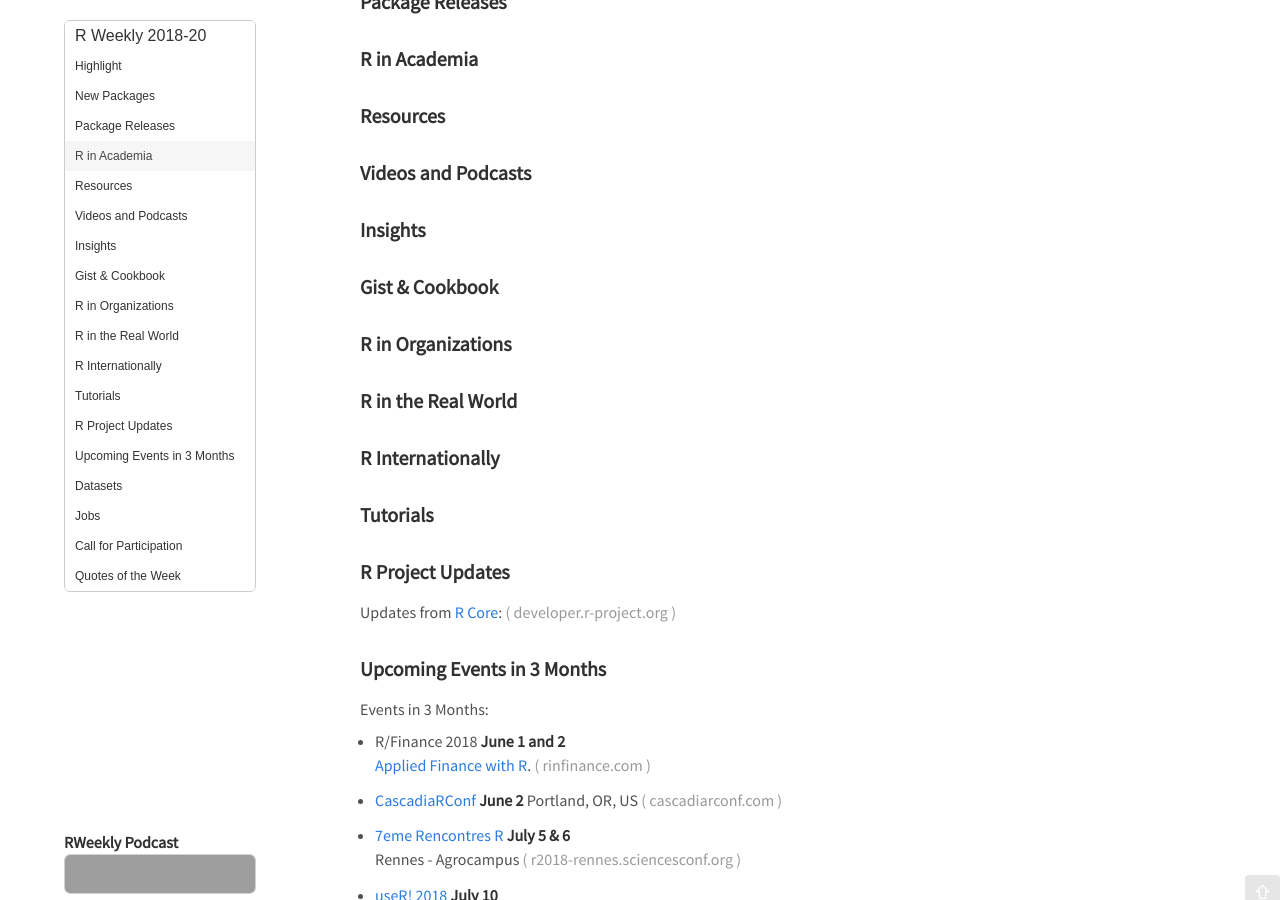
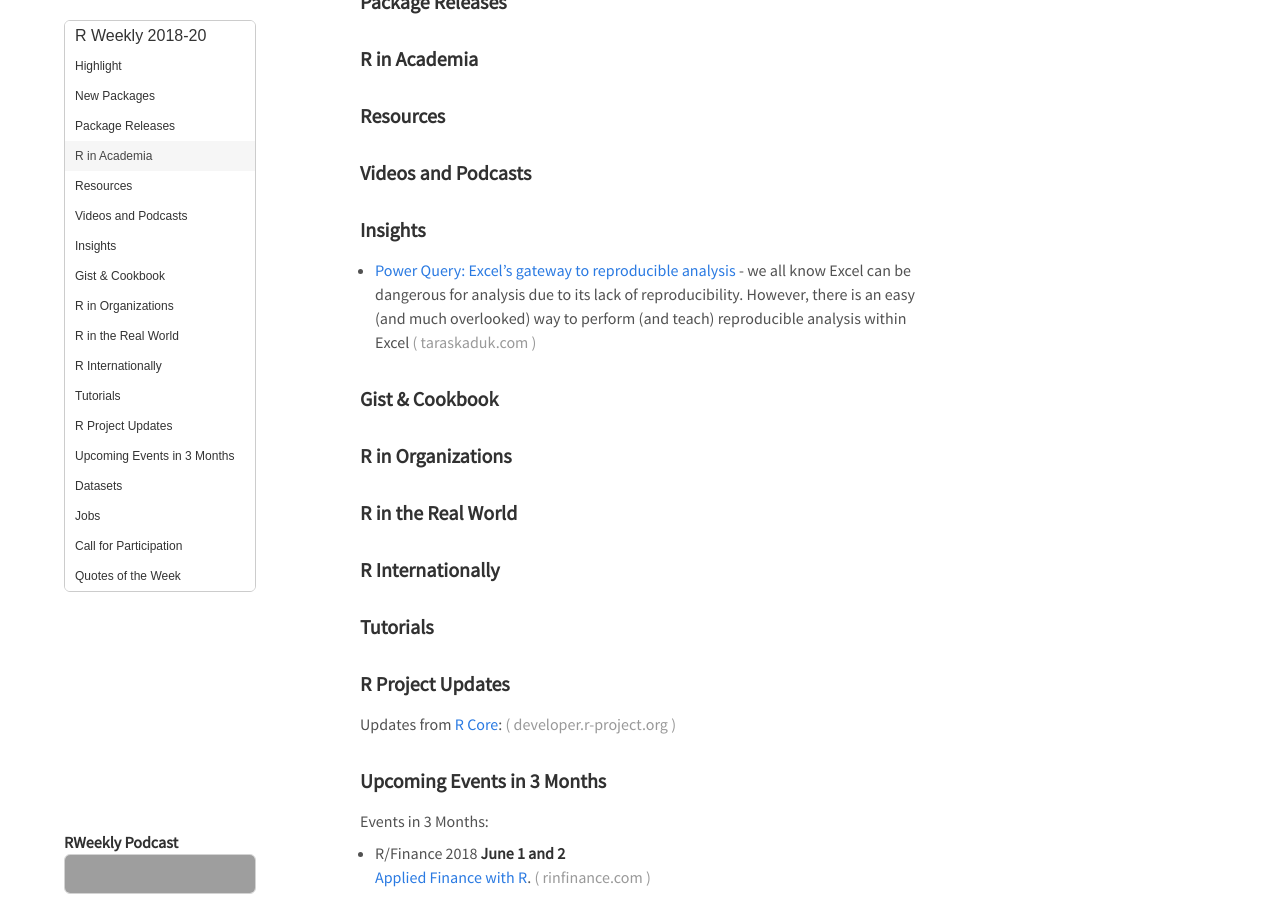
Before and after one commit to rweekly/rweekly.org, a Jekyll site: the page built from draft.md, in a window 1280 px wide and 900 px high, scrolled down 457 px. Built offline with Jekyll 4.4.1, drawn with Linux system fonts in a browser that asks for light colours; emoji names are drawn with the system emoji font; comment, search, counter and statistics services are not loaded; grey boxes are pictures that could not be loaded.

Commit message:
Add post about reproducible analysis in Excel

```diff
--- a/draft.md
+++ b/draft.md
@@ -44,6 +44,7 @@ Release Date: 2018-5-14
 
 ### Insights
 
++ [Power Query: Excel's gateway to reproducible analysis](https://taraskaduk.com/2018/03/29/power-query/) - we all know Excel can be dangerous for analysis due to its lack of reproducibility. However, there is an easy (and much overlooked) way to perform (and teach) reproducible analysis within Excel
 
 
 
```
